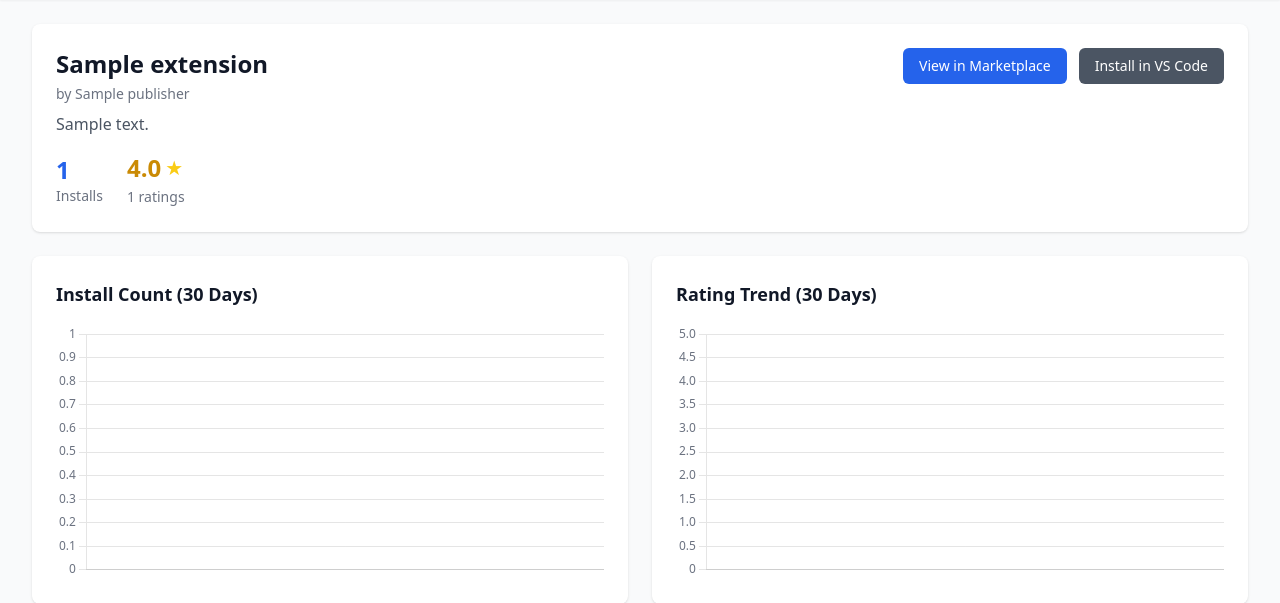
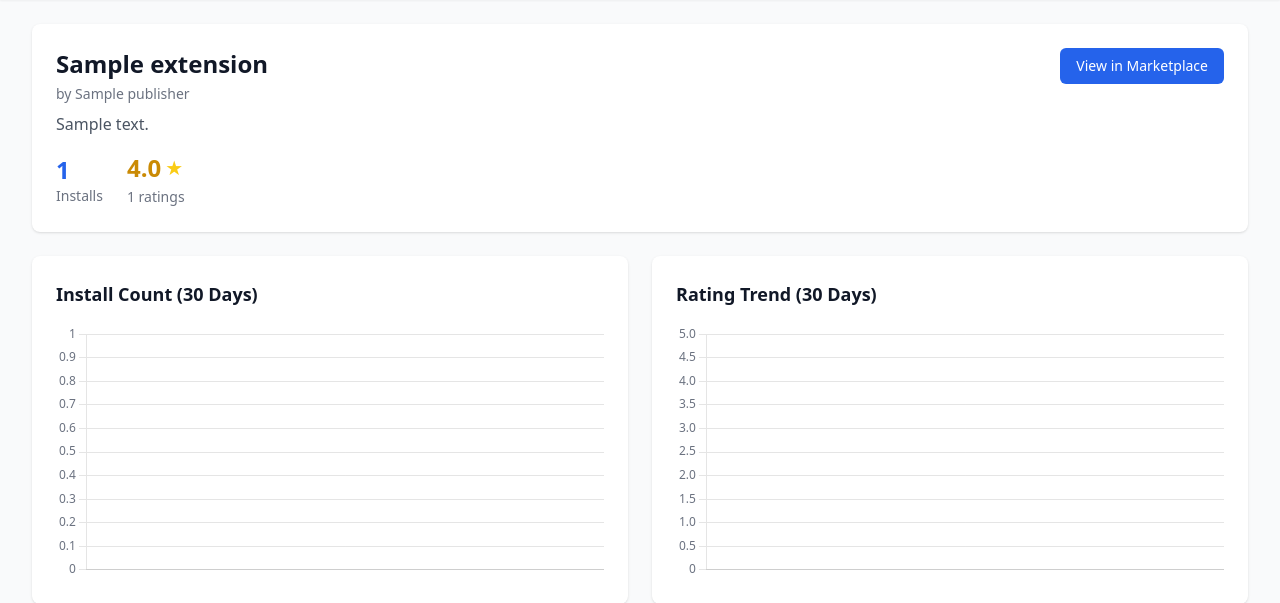
Before and after one commit to shaohua/fastapi, a FastAPI app: template app/templates/extension.html in a window 1280 px wide. Shown: the part 65-668 px from the top of the page. Run offline with FastAPI, Linux system fonts and the light colour scheme; the template is opened without the code that fills it: most values are stand-ins (such as "Sample title", 1, 10 or a date in 2020); parts of the project's set-up code (start-up, migrations or seed data) failed here and were passed over; some libraries are stand-ins or nearby versions.

Commit message:
minor fix

```diff
--- a/app/templates/extension.html
+++ b/app/templates/extension.html
@@ -55,14 +55,10 @@
             </div>
 
             <div class="flex space-x-3">
-                <a href="https://marketplace.visualstudio.com/items?itemName={{ extension.extension_id }}"
+                <a href="https://marketplace.visualstudio.com/search?term={{ extension.extension_id }}&target=VSCode&category=All%20categories&sortBy=Relevance"
                    target="_blank"
                    class="bg-blue-600 text-white px-4 py-2 rounded-md text-sm font-medium hover:bg-blue-700">
                     View in Marketplace
-                </a>
-                <a href="vscode:extension/{{ extension.extension_id }}"
-                   class="bg-gray-600 text-white px-4 py-2 rounded-md text-sm font-medium hover:bg-gray-700">
-                    Install in VS Code
                 </a>
             </div>
         </div>
```
